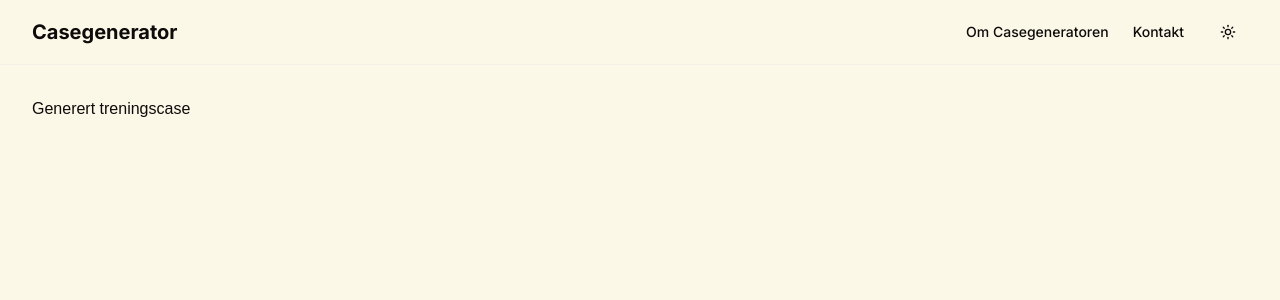
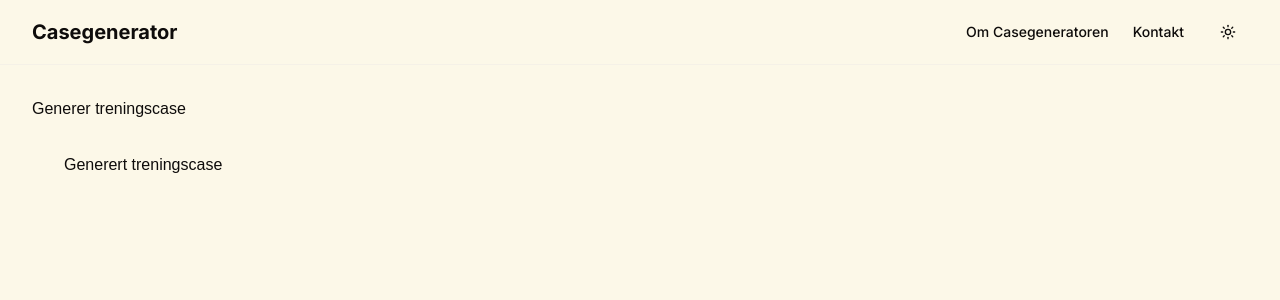
Before and after one commit to FrankVevle/case-generator-stable, a Next.js app: page /generate in a window 1280 px wide. Shown: the top 300 px of the page. Built offline with nearby package versions, Linux system fonts and the light colour scheme.

Commit message:
La til Suspense rundt GenerateClient

```diff
--- a/app/generate/page.tsx
+++ b/app/generate/page.tsx
@@ -1,11 +1,16 @@
 // app/generate/page.tsx
+export const dynamic = "force-dynamic";
+
 import { Suspense } from "react";
 import { GenerateClient } from "@/components/GenerateClient";
 
 export default function Page() {
   return (
-    <Suspense fallback={<p>Laster inn...</p>}>
-      <GenerateClient />
-    </Suspense>
+    <div style={{ padding: "2rem", fontFamily: "sans-serif" }}>
+      <h1>Generer treningscase</h1>
+      <Suspense fallback={<p>Laster klient...</p>}>
+        <GenerateClient />
+      </Suspense>
+    </div>
   );
 }
```
